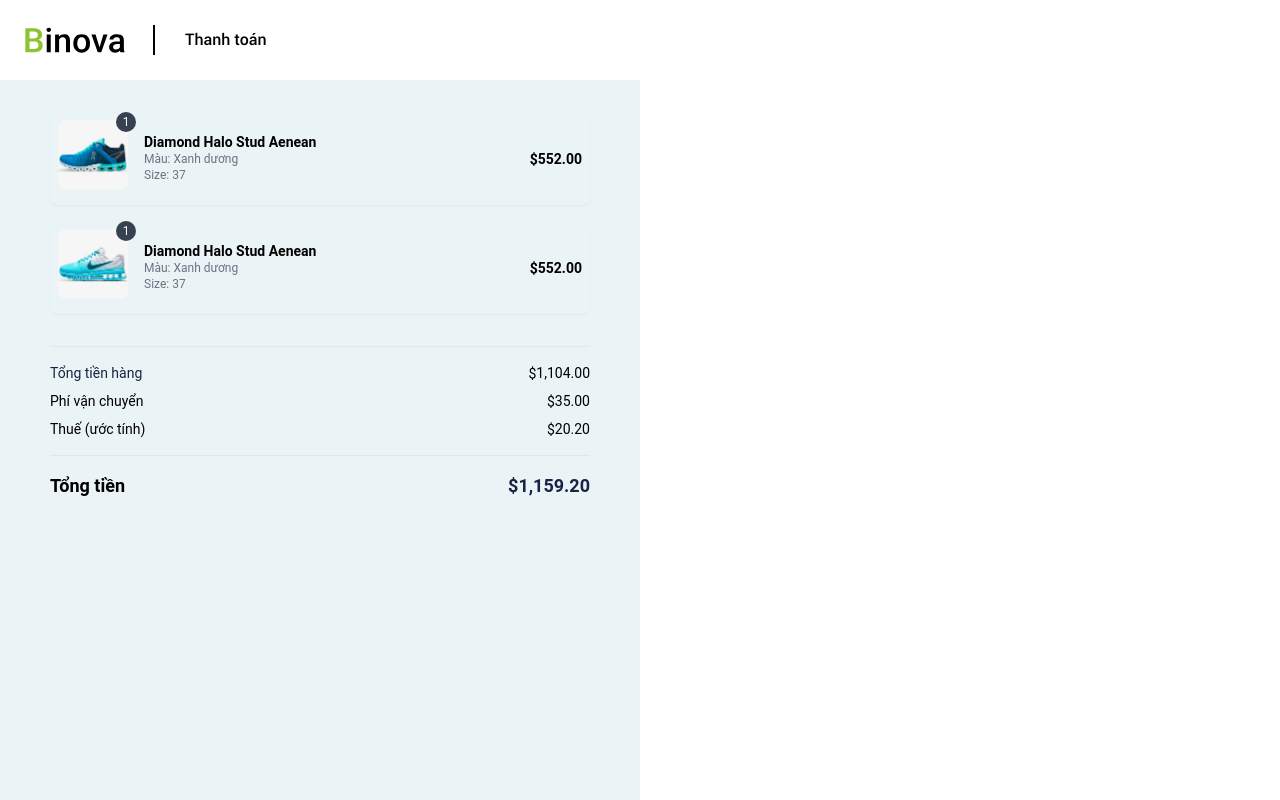
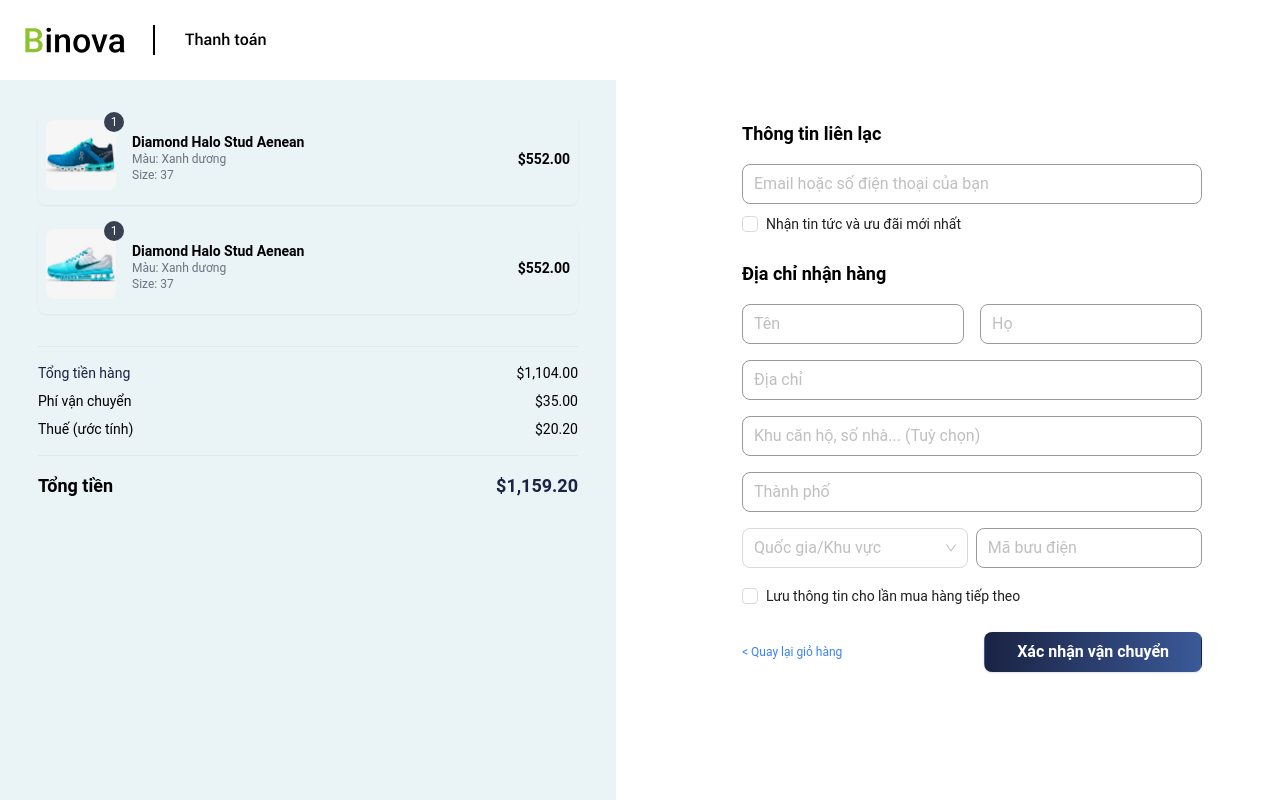
Before and after one commit to Flexx05/datn-FE, a React (Vite) app: page /products/detailorder in a window 1280 px wide. Shown: the top 800 px of the page. Built offline with nearby package versions, Linux system fonts and the light colour scheme; a web font is replaced by a local one.

Commit message:
feat: Hoàn thành chi tiết đơn hàng

```diff
--- a/src/pages/DetailOrder.tsx
+++ b/src/pages/DetailOrder.tsx
@@ -1,4 +1,6 @@
-import { Image, Select } from "antd";
+import { Button, Checkbox, Image, Input, Select } from "antd";
+import { useState } from "react";
+import { Link } from "react-router-dom";
 import rectangle1 from '../assets/image/Rectangle 1.png';
 import rectangle2 from '../assets/image/Rectangle 2.png';
 import { AuthHeader } from "../components/authHeader";
@@ -21,7 +23,20 @@ const orderItems: OrderItem[] = [
 ];
 
 export default function DetailOrder() {
-
+  const [contact, setContact] = useState({
+    emailOrPhone: '',
+    subscribe: false,
+  });
+  const [address, setAddress] = useState({
+    firstName: '',
+    lastName: '',
+    address: '',
+    apartment: '',
+    city: '',
+    country: '',
+    postalCode: '',
+    saveInfo: false,
+  });
 
   const total = orderItems.reduce((sum, item) => sum + item.price * item.quantity, 0);
   const shipping = 35;
@@ -62,7 +77,74 @@ export default function DetailOrder() {
           </div>
         </div>
 
+        {/* Thông tin liên lạc */}
+        <div className="w-full md:w-1/2 flex flex-col  justify-start px-0 md:px-0" style={{ minHeight: '100vh' }} >
+          <div className="max-w-[540px] mx-auto w-full bg-white rounded-xl  p-10">
+            {/* Logo và breadcrumb */}
 
+            {/* Form */}
+            <div>
+              <h2 className="text-lg font-bold mb-4">Thông tin liên lạc</h2>
+              <Input
+                placeholder="Email hoặc số điện thoại của bạn"
+                className="mb-2"
+                value={contact.emailOrPhone}
+                onChange={e => setContact({ ...contact, emailOrPhone: e.target.value })}
+                size="large"
+              />
+              <div className="w-full mb-6">
+                <Checkbox
+                  checked={contact.subscribe}
+                  onChange={e => setContact({ ...contact, subscribe: e.target.checked })}
+                  className="w-full"
+                >
+                  Nhận tin tức và ưu đãi mới nhất
+                </Checkbox>
+              </div>
+
+              <h2 className="text-lg font-bold mb-4">Địa chỉ nhận hàng</h2>
+              <div className="grid grid-cols-1 md:grid-cols-2 gap-4 mb-4">
+                <Input placeholder="Tên" value={address.firstName} onChange={e => setAddress({ ...address, firstName: e.target.value })} size="large" />
+                <Input placeholder="Họ" value={address.lastName} onChange={e => setAddress({ ...address, lastName: e.target.value })} size="large" />
+              </div>
+              <Input placeholder="Địa chỉ" className="mb-4" value={address.address} onChange={e => setAddress({ ...address, address: e.target.value })} size="large" />
+              <Input placeholder="Khu căn hộ, số nhà... (Tuỳ chọn)" className="mb-4" value={address.apartment} onChange={e => setAddress({ ...address, apartment: e.target.value })} size="large" />
+              <Input placeholder="Thành phố" className="mb-4" value={address.city} onChange={e => setAddress({ ...address, city: e.target.value })} size="large" />
+              <div className="flex gap-2 mb-4">
+                <Select
+                  placeholder="Quốc gia/Khu vực"
+                  size="large"
+                  className="w-1/2"
+                >
+                  <Option value="Vietnam">Vietnam</Option>
+                  <Option value="USA">USA</Option>
+                </Select>
+
+                <Input
+                  placeholder="Mã bưu điện"
+                  value={address.postalCode}
+                  onChange={e => setAddress({ ...address, postalCode: e.target.value })}
+                  size="large"
+                  className="w-1/2"
+                />
+              </div>
+
+              <div className="w-full mb-6">
+                <Checkbox
+                  checked={address.saveInfo}
+                  onChange={e => setAddress({ ...address, saveInfo: e.target.checked })}
+                  className="w-full"
+                >
+                  Lưu thông tin cho lần mua hàng tiếp theo
+                </Checkbox>
+              </div>
+              <div className="flex justify-between items-center mt-6">
+                <Link to="/products/cart" className="text-xs text-blue-500">&lt; Quay lại giỏ hàng</Link>
+                <Button type="primary" className="bg-gradient-to-r from-[#1a2343] to-[#3b5998] h-10 px-8 text-base font-semibold rounded-lg shadow hover:shadow-lg transition-all">Xác nhận vận chuyển</Button>
+              </div>
+            </div>
+          </div>
+        </div>
       </div>
     </div>
   );
```
